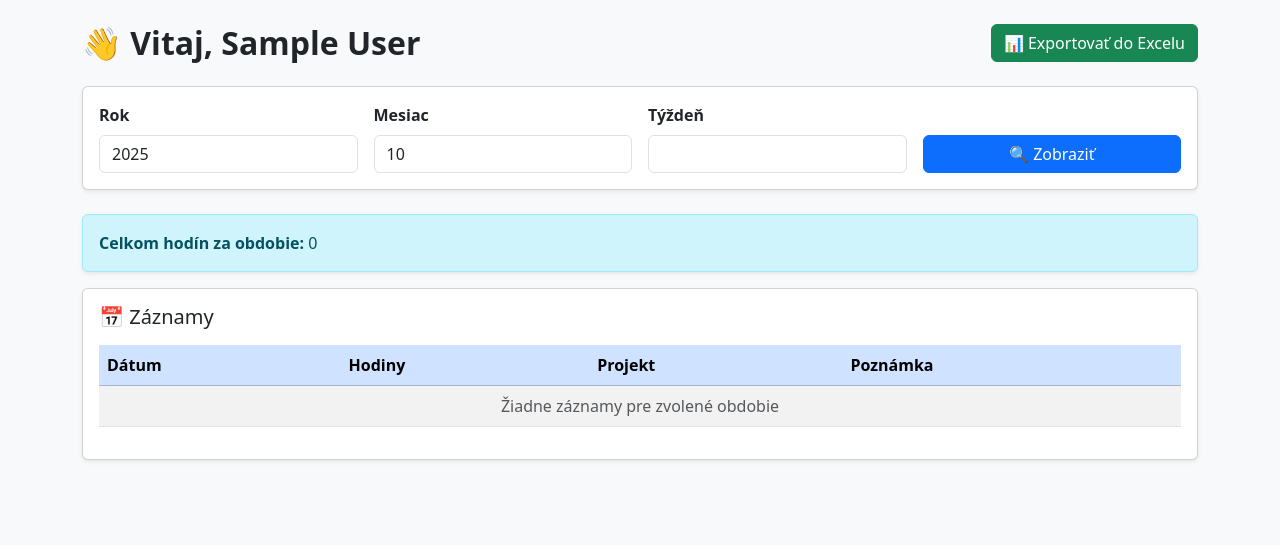
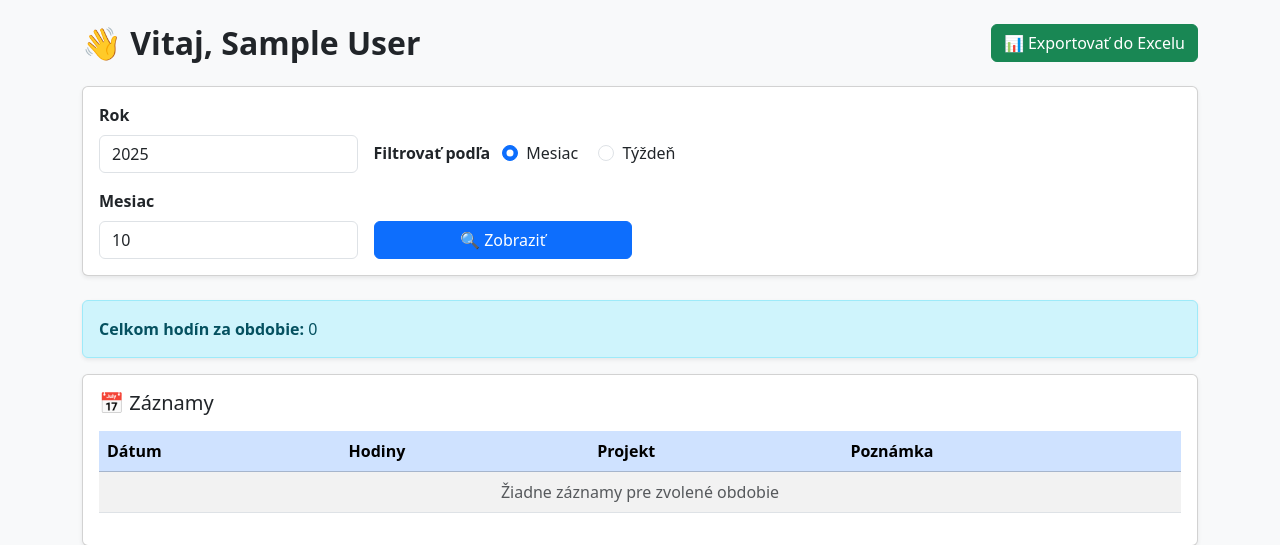
Before and after one commit to matejva/test, a Flask app: page /dashboard in a window 1280 px wide. Shown: the part 56-601 px from the top of the page. Run offline with Flask 3, Linux system fonts and the light colour scheme; the visitor is signed in with stand-in values (Sample User, id 1); data that the repository does not hold is empty.

Commit message:
Update dashboard.html

```diff
--- a/templates/dashboard.html
+++ b/templates/dashboard.html
@@ -15,14 +15,31 @@
         <label for="year" class="form-label fw-semibold">Rok</label>
         <input id="year" name="year" type="number" class="form-control" value="{{ year }}">
       </div>
-      <div class="col-md-3">
+
+      <div class="col-md-9">
+        <label class="form-label fw-semibold">Filtrovať podľa</label>
+        <div class="form-check form-check-inline ms-2">
+          <input class="form-check-input" type="radio" name="filter_type" id="filter_month" value="month"
+            {% if month and not week %}checked{% endif %}>
+          <label class="form-check-label" for="filter_month">Mesiac</label>
+        </div>
+        <div class="form-check form-check-inline">
+          <input class="form-check-input" type="radio" name="filter_type" id="filter_week" value="week"
+            {% if week %}checked{% endif %}>
+          <label class="form-check-label" for="filter_week">Týždeň</label>
+        </div>
+      </div>
+
+      <div class="col-md-3" id="month_input" {% if week %}style="display:none;"{% endif %}>
         <label for="month" class="form-label fw-semibold">Mesiac</label>
         <input id="month" name="month" type="number" min="1" max="12" class="form-control" value="{{ month }}">
       </div>
-       <div class="col-md-3">
-        <label for="week" class="form-label fw-semibold">Týždeň</label>
+
+      <div class="col-md-3" id="week_input" {% if not week %}style="display:none;"{% endif %}>
+        <label for="week" class="form-label fw-semibold">Týždeň (ISO)</label>
         <input id="week" name="week" type="number" min="1" max="53" class="form-control" value="{{ week }}">
       </div>
+
       <div class="col-md-3">
         <button type="submit" class="btn btn-primary w-100 mt-2">
           🔍 Zobraziť
@@ -69,4 +86,26 @@
   </div>
 </div>
 
+<script>
+document.addEventListener('DOMContentLoaded', () => {
+  const filterMonth = document.getElementById('filter_month');
+  const filterWeek = document.getElementById('filter_week');
+  const monthInput = document.getElementById('month_input');
+  const weekInput = document.getElementById('week_input');
+
+  function toggleInputs() {
+    if (filterMonth.checked) {
+      monthInput.style.display = '';
+      weekInput.style.display = 'none';
+    } else {
+      monthInput.style.display = 'none';
+      weekInput.style.display = '';
+    }
+  }
+
+  filterMonth.addEventListener('change', toggleInputs);
+  filterWeek.addEventListener('change', toggleInputs);
+});
+</script>
+
 {% endblock %}
```
